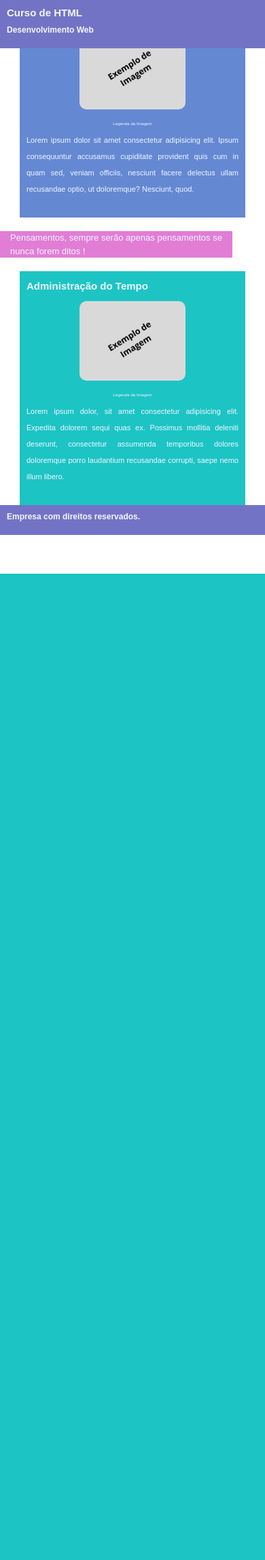
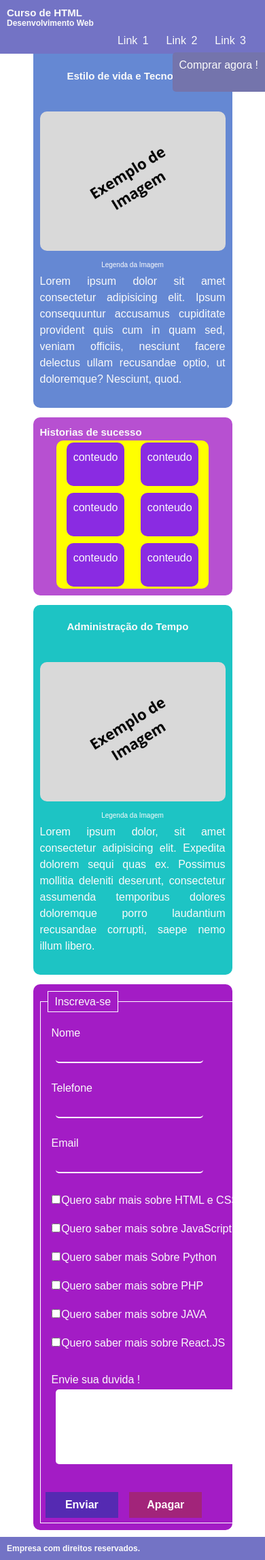
Before and after one commit to jukazilli/Xammp, a PHP site: page /html/index.html in a window 390 px wide. Shown: the whole page at 68% size. Before the commit the page ends 844 px from the top, so only its background shows below. Run offline with PHP 8.4, Linux system fonts and the light colour scheme.

Commit message:
c
Co-Authored-By: jukazilli <107819877+jukazilli@users.noreply.github.com>

```diff
--- a/cursoHtmlSecao2/css/style.css
+++ b/cursoHtmlSecao2/css/style.css
@@ -5,9 +5,15 @@
     font-family: Arial, Helvetica, sans-serif;
     font-size: 62.5%;
     background-attachment: fixed;
-   color: aliceblue;
+   color: rgb(250, 250, 250);
+
 
 }
+
+
+*:focus { outline: none; }
+
+
 h1,h2,h3{
     font-size: 1.8rem;
 }
@@ -16,6 +22,13 @@ h4,h5,h6{
     font-size: 1.4rem;
 }
 p{
+    font-size: 1.6rem;
+}
+input{
+    font-size: 1.6rem;
+}
+
+label{
     font-size: 1.6rem;
 }
 
@@ -28,24 +41,26 @@ p{
             font-family: Arial, Helvetica, sans-serif;
             font-size: 62.5%;
             overflow-x: hidden;
-           color: aliceblue;
+
+
+
 
         }
-        #imagem1{
-            max-width: 40%;
-            max-height: 40%;
-            border-radius: 10px;
-    }
+
     .cabecalho{
+        z-index: 1;
         position: fixed;
         width: 100%;
         background-color: rgb(115, 115, 197);
         padding: 1rem;
 
+
     }
     h1,h2,h3{
         font-size: 1.5rem;
-        margin-bottom: 1rem;
+
+
+
     }
 
     h4,h5,h6{
@@ -53,82 +68,349 @@ p{
         margin-bottom: 1rem;
     }
     p{
-        font-size: 1.1rem;
+        font-size: 1.6rem;
         margin-bottom: 2rem;
     }
+    figcaption{
+        font-size: 10px;
+    }
+    .comprar{
+        background-color: rgb(116, 116, 172);
+        position: fixed;
+        right: 0;
+        text-align: center;
+        z-index: 1;
+       margin: 0 auto;
+       margin-top: 5.7rem;
 
-    footer{
-        background-color: rgb(115, 115, 197);
+    }
+
+
+    #wa{
+        background-color: rgb(116, 116, 172);
+        position: relative;
+        cursor: pointer;
+
+        height: 3%;
+        margin-bottom: 15px;
+
+    }
+
+    .conteudo {
+
+        background-color: rgb(101, 136, 211);
+        font-size: 1.6rem;
+        padding-left: 1.5rem;
         padding: 1rem;
-        position: fixed;
-        width: 100%;
+        text-align: justify;
+        line-height: 150%;
+        max-width: 80%;
+        align-items: center;
+        margin: 0 auto;
+        padding-top: 7rem;
+        margin-bottom: 10rem;
 
+
+
+    }
+    .conteudo2{
+
+        background-color: rgb(29, 196, 196);
+        max-width: 80%;
+        padding-left: 1.5rem;
+        padding: 2rem;
+         text-align: justify;
+         line-height: 150%;
+         max-width: 80%;
+         align-items: center;
+         margin: 0 auto;
+         font-size: 1.6rem;
+
+    }
+
+
+    .grid-box div{
+
+        background-color: blueviolet;
+        text-align: center ;
+
+        padding: 10px;
+        margin: 0 auto;
+
+
+
+    }
+    .grid-box{
+       position: relative;
+        background-color: yellow;
+        display: grid;
+        grid-template-columns: 1fr 1fr;
+        row-gap: 10px;
+
+        max-height: 80%;
+        padding: 1.2%;
+        margin: 0 auto;
+        text-align: center;
+
+    }
+    #imagem1{
+        max-width: 100%;
+        max-height: 100%;
+        border-radius: 10px;
+        margin-top: 20px;
     }
 
 }
 
+     /*fim do midia query*/
+
+
+
+
+      #titulo{
+        margin: 10px 10px 20px 40px;
+      }
+
 
 .cabecalho{
     position: fixed;
+    z-index: 1;
     width: 100%;
     background-color: rgb(115, 115, 197);
     padding: 1rem;
     font-size: 3rem;
     font-size: 1.8rem;
+
 }
 
+.cabecalho nav,a{
+    text-align: right;
+   font-size: 1.6rem;
+    margin-right: 5%;
+    word-spacing: 3px;
 
-blockquote{
+}
+a:hover{
+    color: rgb(93, 29, 153);
+    font-weight: bold;
+}
 
-    background-color: rgb(226, 125, 213);
-    text-align: justify;
-    padding-left: 1.5rem;
-    padding-right: 1.5rem;
-    line-height: 150%;
-    max-width: 80%;
-    font-size: 1.3rem;
+.comprar{
+    background-color: rgb(116, 116, 172);
+    position: fixed;
+    right: 0;
+    text-align: center;
+    z-index: 1;
+   margin: 0 auto;
+   margin-top: 7.7rem;
+
+   padding: 1rem;
+   border-radius:  5px 0px 0px 5px;
+
 
 
 }
+
+#wa{
+    background-color: rgb(116, 116, 172);
+    position: relative;
+    top: 9px;
+    align-items: center;
+    cursor: pointer;
+    width :70% ;
+    height: 3%;
+    margin-bottom: 20px;
+}
+
+.cabecalho nav  {
+    font-size: 1.6rem;
+}
+
+.cabecalho a{
+    text-decoration: none;
+}
+
 .conteudo {
     background-color: rgb(101, 136, 211);
     font-size: 1.6rem;
     padding-left: 1.5rem;
     padding: 1rem;
-     text-align: justify;
-     line-height: 150%;
-    max-width: 80%;
+    text-align: justify;
+    line-height: 150%;
+    max-width: 70%;
     align-items: center;
     margin: 0 auto;
+    padding-top: 90px;
+    border-radius: 10px;
+}
 
-}
 .conteudo2{
+
     background-color: rgb(29, 196, 196);
     max-width: 80%;
     padding-left: 1.5rem;
     padding: 1rem;
      text-align: justify;
      line-height: 150%;
-     max-width: 80%;
+     max-width: 70%;
      align-items: center;
      margin: 0 auto;
      font-size: 1.6rem;
+     border-radius: 10px;
+
 }
+
+    .conteudo3{
+        background-color: rgb(183, 80, 209);
+        max-width: 80%;
+        padding-left: 1.5rem;
+        padding: 1rem;
+         text-align: justify;
+         line-height: 150%;
+         max-width: 70%;
+         align-items: center;
+         margin: 0 auto;
+         font-size: 1.6rem;
+         border-radius: 10px;
+
+    }
+    .conteudo4{
+        background-color: rgb(163, 28, 197);
+        padding: 1rem;
+         text-align: justify;
+         line-height: 150%;
+         max-width: 70%;
+         align-items: center;
+         margin: 0 auto;
+         border-radius: 10px;
+
+
+
+    }
+    .conteudo4 legend{
+        margin: 10px;
+        font-size: 1.6rem;
+        border: 1px solid #fff;
+        padding: 10px;
+    }
+    .conteudo4 fieldset{
+        border: 1px solid #fff;
+    }
+
+    .inputbox{
+        padding: 10px;
+        margin: 6px;
+    }
+
+    .inputbox input{
+        position: relative;
+        padding: 5px;
+        margin: 6px;
+        border-radius: 5px;
+        border-bottom: 2px solid white ;
+        z-index: 0;
+        color: rgb(255, 255, 255);
+        background: none;
+
+
+
+    }
+
+
+    .checkbox{
+
+        padding: 10px;
+        margin: 6px;
+    }
+    .checkbox textarea{
+        font-size: 1.6rem;
+        color: rgb(163, 28, 197);
+        padding: 10px;
+
+        border-radius: 5px;
+        margin: 6px;
+    }
+
+    .checkbox textarea{
+        border: 3px solid outset rgb(201, 147, 214);
+        resize: none;
+
+    }
+
+
+
+    #submit{
+        position: relative;
+        font-weight: bold;
+        color: rgb(255, 255, 255);
+        font-size: 1.6rem;
+        padding: 10px;
+         margin: 2%;
+         width: 30%;
+         background-color: rgba(49, 49, 170, 0.678);
+    }
+    #delete{
+        position: relative;
+        font-weight: bold;
+        color: rgb(255, 250, 250);
+        background-color: rgba(160, 45, 45, 0.493);
+        font-size: 1.6rem;
+        padding: 10px;
+         margin: 2%;
+         width: 30%;
+    }
+
+
+    .grid-box{
+
+        background-color: yellow;
+        display: grid;
+        grid-template-columns: 1fr 1fr;
+        row-gap: 10px;
+        max-width: 80%;
+        max-height: 80%;
+        padding: 1.2%;
+        margin: 0 auto;
+        text-align: center;
+        border-radius: 10px;
+
+
+    }
+
+    .grid-box div {
+        background-color: blueviolet;
+
+        max-width: 60%;
+        padding: 10px;
+        margin: 0 auto;
+        text-align: center;
+        border-radius: 10px;
+
+
+
+
+    }
+
 figure{
     text-align: center;
+
+
+}
+img{
+    max-width: 50%;
+    max-height: 50%;
+    border-radius: 10px;
+    margin-top: 20px;
 }
 
 
 
-#imagem1{
-    max-width: 50%;
-    max-height: 50%;
-    border-radius: 10px;
-}
+
 footer{
+    position: relative;
+    top: 10px;
     background-color: rgb(115, 115, 197);
     padding: 1rem;
-    position: fixed;
-    width: 100%;
+
 
 }
--- a/cursoHtmlSecao2/html/index.html
+++ b/cursoHtmlSecao2/html/index.html
@@ -11,10 +11,21 @@
     <header class="cabecalho">
         <h3 >Curso de HTML</h3>
         <h4  >Desenvolvimento Web</h4>
+        <nav>
+            <a href="#">Link 1</a>
+            <a href="#">Link 2</a>
+            <a href="#">Link 3</a>
+        </nav>
     </header>
 
+    <div class="comprar" id="comprar">
+        <div id="comprar"><p>Comprar agora !</p></div>
+    </div>
+
+
+
         <section class="conteudo">
-        <h2  >Estilo de vida e Tecnologia</h2>
+            <h2 id="titulo" >Estilo de vida e Tecnologia</h2>
             <figure>
                 <img id="imagem1" src="/cursoHtmlSecao2/assets/imagem-exemplo.png" alt="primeira imagem do site">
                 <figcaption>Legenda da Imagem</figcaption>
@@ -23,22 +34,104 @@
                Lorem ipsum dolor sit amet consectetur adipisicing elit.
                 Ipsum consequuntur accusamus cupiditate provident quis cum in quam sed, veniam officiis, nesciunt facere delectus ullam recusandae optio, ut doloremque? Nesciunt, quod.
             </p>
+        </section><br><br>
+        <section class="conteudo3">
+            <h3>Historias de sucesso </h3>
+            <div class="grid-box">
+                <div><p>conteudo</p></div>
+                <div><p>conteudo</p></div>
+                <div><p>conteudo</p></div>
+                <div><p>conteudo</p></div>
+                <div><p>conteudo</p></div>
+                <div><p>conteudo</p></div>
+            </div>
         </section>
-
-    <aside>
-        <p><blockquote>Pensamentos, sempre serão apenas pensamentos se nunca forem ditos !</blockquote></p>
-    </aside>
-
+        <br><br>
         <section class="conteudo2">
-        <h1 >Administração do Tempo</h1>
+            <h1 id="titulo">Administração do Tempo</h1>
             <figure>
-            <img id="imagem1" src="/cursoHtmlSecao2/assets/imagem-exemplo.png" alt="primeira imagem do site">
+                <img id="imagem1" class="img" src="/cursoHtmlSecao2/assets/imagem-exemplo.png" alt="primeira imagem do site">
                 <figcaption>Legenda da Imagem</figcaption>
             </figure>
             <p>Lorem ipsum dolor, sit amet consectetur adipisicing elit.
                 Expedita dolorem sequi quas ex. Possimus mollitia deleniti deserunt, consectetur assumenda temporibus dolores doloremque porro laudantium recusandae corrupti, saepe nemo illum libero.</p>
         </section>
 
+        <br><br>
+            <section class="conteudo4">
+
+                <fieldset>
+                    <legend>Inscreva-se</legend>
+
+                        <form action="submit" method="post">
+                            <div class="inputbox">
+                                <label for="name">Nome</label><br>
+                                <input type="text" name="nome" id="nome" >
+                                <br>
+                            </div>
+
+                            <div class="inputbox">
+                                <label for="tel">Telefone</label><br>
+                                <input type="tel" name="tel" id="tel"  >
+                                <br>
+                            </div>
+
+                            <div class="inputbox">
+                                <label for="email">Email</label><br>
+                                <input type="email" name="email" id="email">
+                                <br>
+                            </div>
+                            <!--
+                                fim das inputs de tipo text
+                            -->
+                             <!--
+                                inicio das input do tipo checkbox
+                            -->
+                            <div class="checkbox">
+                                <input type="checkbox" id="opcao" value="#1">
+                                    <label for="#1">Quero sabr mais sobre HTML e CSS </label>
+                            </div>
+                            <div class="checkbox">
+
+                                <input type="checkbox" id="opcao" value="#2">
+                                 <label for="#2">Quero saber mais sobre JavaScript </label>
+                            </div>
+                            <div class="checkbox">
+                                <input type="checkbox" id="opcao" value="#3">
+                             <label for="#3">Quero saber mais Sobre Python </label>
+
+                            </div>
+                            <div  class="checkbox">
+
+                                <input type="checkbox" id="opcao" value="#4">
+                                <label for="#4">Quero saber mais sobre PHP </label>
+                            </div>
+                            <div class="checkbox">
+
+                                <input type="checkbox"id="opcao" value="#5">
+                                <label for="#5">Quero saber mais sobre JAVA </label>
+
+                            </div>
+                            <div class="checkbox" >
+                                <input type="checkbox" id="opcao" value="#6" >
+                                <label for="#6">Quero saber mais sobre React.JS </label>
+
+                            </div><br>
+                            <div class="checkbox">
+                                <label for="duvida">Envie sua duvida ! </label><br>
+                                <textarea  name="duvida" id="duvida" cols="30%" rows="5%" ></textarea>
+
+                            </div><br>
+                            <button type="submit" id="submit">Enviar</button>
+                            <button type="reset" id="delete">Apagar</button>
+
+                        </form>
+                    </fieldset>
+                    </section>
+
+
+
+
     <footer>
         <h5>Empresa com direitos reservados.</h5>
     </footer>
```
Also changed, not shown: cursoHtmlSecao2/assets/whatsapp.png (added). Lines whose indentation alone changed are shown as unchanged.
